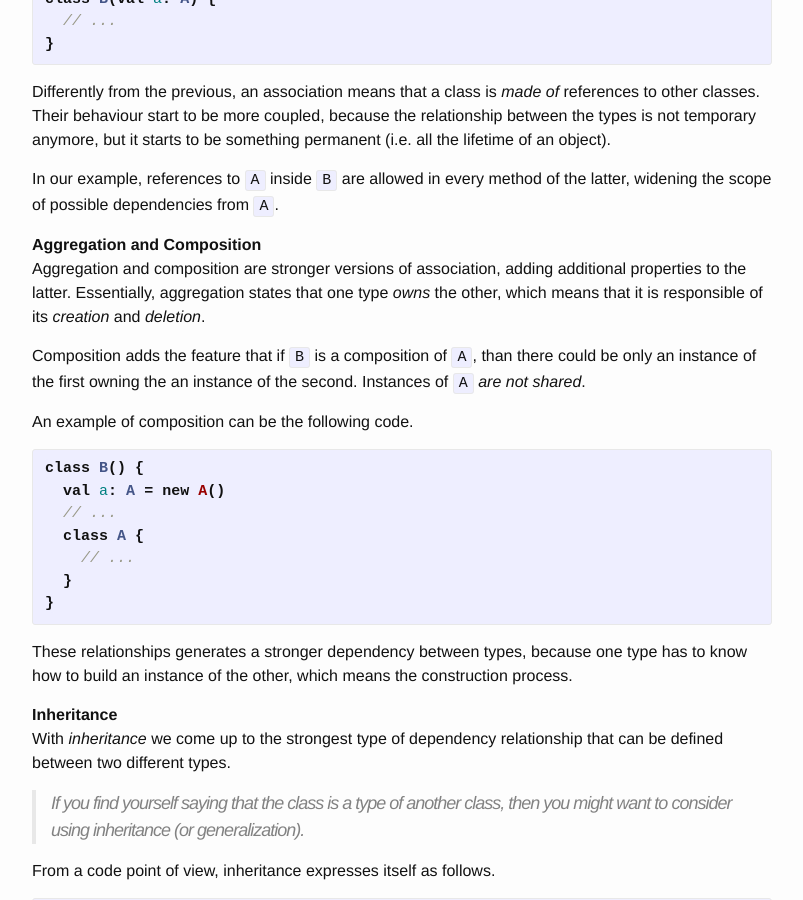
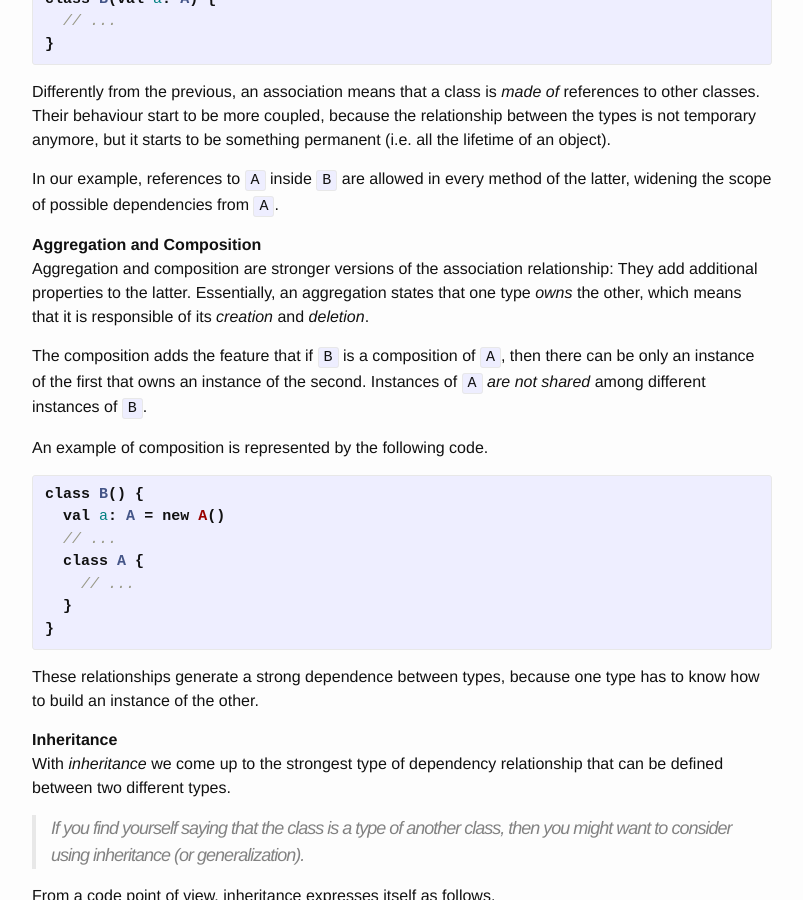
Before and after one commit to rcardin/rcardin.github.io, a Jekyll site: the page built from _posts/2017-04-10-dependency-dot.markdown, in a window 1280 px wide and 900 px high, scrolled down 2520 px. Shown: the whole window, without its empty margins (238-1041 px from the left). Built offline with Jekyll 4.4.1, drawn with Linux system fonts in a browser that asks for light colours; comment, search, counter and statistics services are not loaded.

Commit message:
Syntax correction.

```diff
--- a/_posts/2017-04-10-dependency-dot.markdown
+++ b/_posts/2017-04-10-dependency-dot.markdown
@@ -120,13 +120,13 @@ In our example, references to `A` inside `B` are allowed in every method of the
 the scope of possible dependencies from `A`.
 
 **Aggregation and Composition**<br/>
-Aggregation and composition are stronger versions of association, adding additional properties to the latter. Essentially,
-aggregation states that one type *owns* the other, which means that it is responsible of its *creation* and *deletion*.
+Aggregation and composition are stronger versions of the association relationship: They add additional properties to the latter. Essentially,
+an aggregation states that one type *owns* the other, which means that it is responsible of its *creation* and *deletion*.
 
-Composition adds the feature that if `B` is a composition of `A`, than there could be only an instance of the first owning
-the an instance of the second. Instances of `A` *are not shared*.
+The composition adds the feature that if `B` is a composition of `A`, then there can be only an instance of the first that owns
+an instance of the second. Instances of `A` *are not shared* among different instances of `B`.
 
-An example of composition can be the following code.
+An example of composition is represented by the following code.
 
 {% highlight scala %}
 class B() {
@@ -138,8 +138,8 @@ class B() {
 }
 {% endhighlight %}
 
-These relationships generates a stronger dependency between types, because one type has to know how to build an instance of
-the other, which means the construction process.
+These relationships generate a strong dependence between types, because
+one type has to know how to build an instance of the other.
 
 **Inheritance**<br/>
 With *inheritance* we come up to the strongest type of dependency relationship that can be defined between two different
```
